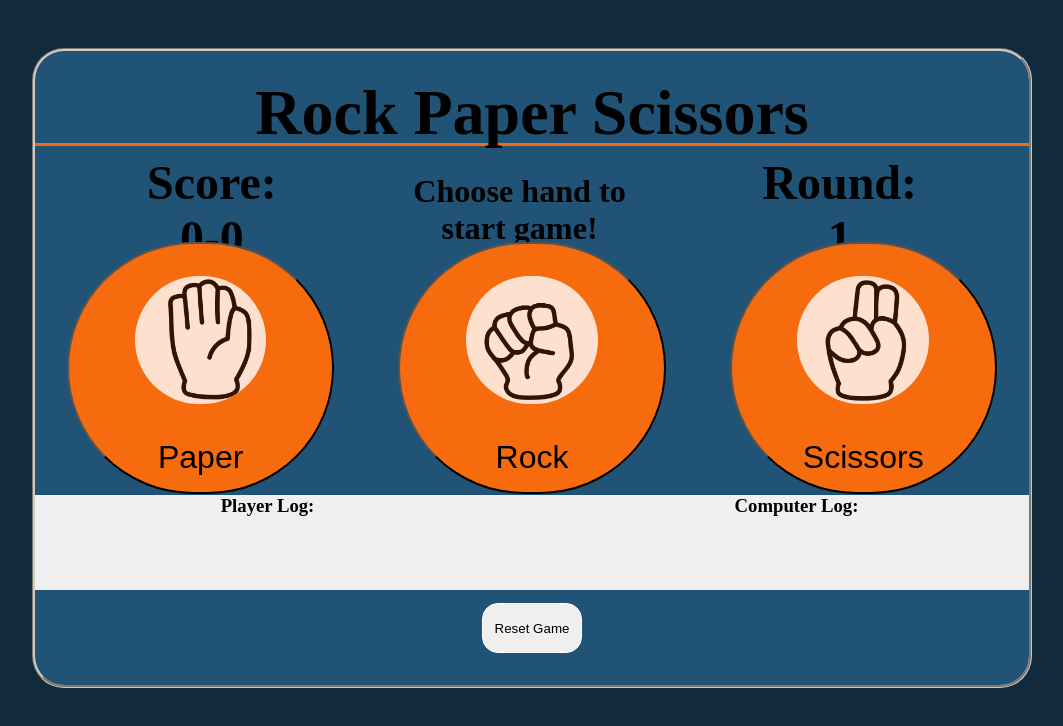
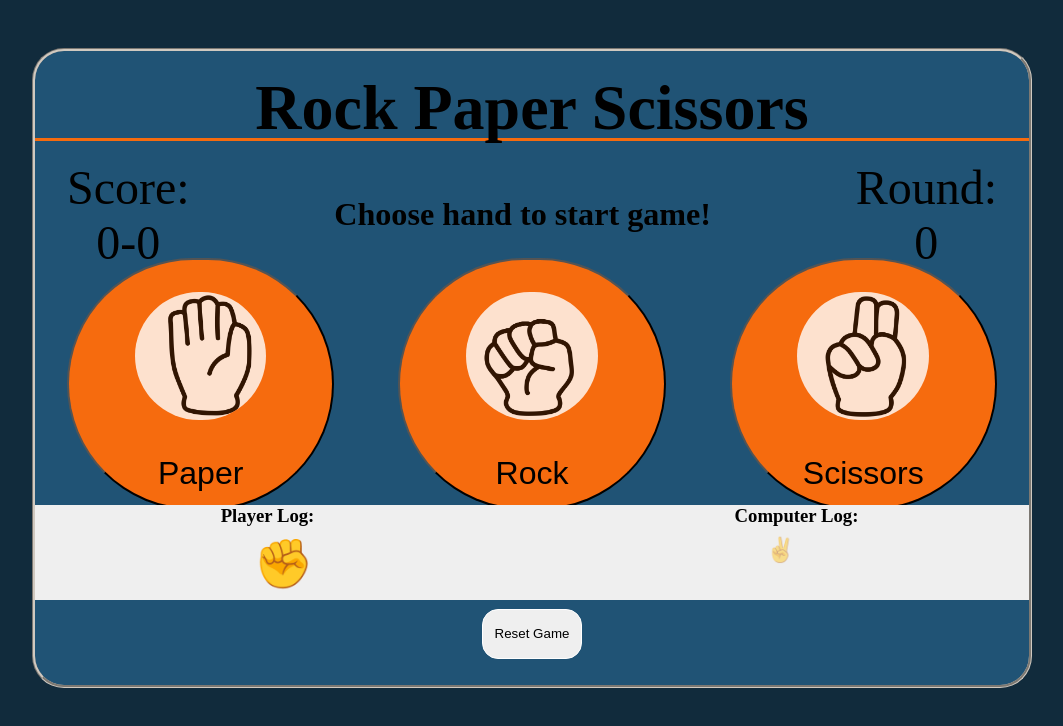
Before and after one commit to kevinresillas1/rock-paper-scissors, a plain HTML site: page index.html in a window 1280 px wide. Shown: the whole page, without its empty margins (108-1171 px from the left). Drawn offline with Linux system fonts and the light colour scheme.

Commit message:
Need to update score/round Need to add function to reset game Need to prevent overflow from section 4 into section 5

```diff
--- a/index.html
+++ b/index.html
@@ -13,11 +13,17 @@
         <h1>Rock Paper Scissors</h1>
       </div>
       <div class="section-2">
-        <div class="score-tracker"><h4>Score: 0-0</h4></div>
+        <div class="score-tracker">
+          <section class="score">Score:</section>
+          <section class="results">0-0</section>
+        </div>
         <div class="winner-log">
           <h6>Choose hand to start game!</h6>
         </div>
-        <div class="round-tracker"><h4>Round: 1</h4></div>
+        <div class="round-tracker">
+          <p class="round">Round:</p>
+          <p class="round-number">0</p>
+        </div>
       </div>
       <div class="section-3">
         <div class="btn-container">
@@ -38,11 +44,11 @@
       </div>
       <div class="section-4">
         <div class="player-log"><h3>Player Log:</h3></div>
-        <div class="computer-log" data-final-colum>
+        <div class="computer-log" data-final-column>
           <h3>Computer Log:</h3>
         </div>
-        <div class="results-selection-winner"></div>
-        <div class="results-selection"></div>
+        <div class="results-selection-winner">✊</div>
+        <div class="results-selection">✌️</div>
       </div>
       <div class="section-5">
         <div class="reset-game-container">
--- a/style.css
+++ b/style.css
@@ -45,14 +45,24 @@ body {
   display: flex;
   justify-content: space-between;
   align-items: center;
-  height: 10%;
+  height: 15%;
   font-size: 3rem;
   text-align: center;
+  margin-left: 2rem;
+  margin-right: 2rem;
+}
+
+.score-tracker {
+  display: flex;
+  flex-direction: column;
+}
+
+.round-tracker {
+  display: flex;
+  flex-direction: column;
 }
 
 .section-2 h4 {
-  margin-left: 7rem;
-  margin-right: 7rem;
 }
 
 .section-3 {
@@ -138,7 +148,7 @@ body {
 
 .results-selection {
   opacity: 0.5;
-  font-size: 2rem;
+  font-size: 1.5rem;
 }
 
 .results-selection-winner {
```
